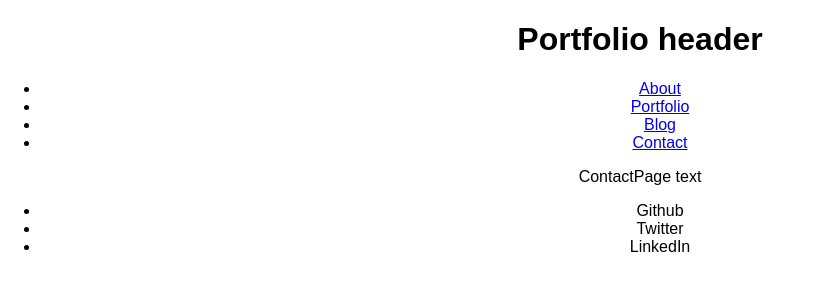
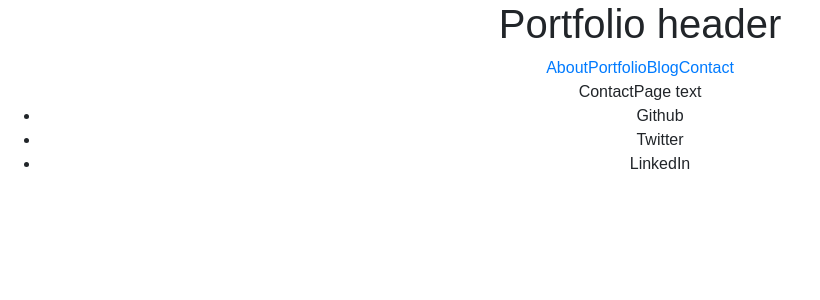
Before and after one commit to benhalverson/portfolio-2018, a React (Create React App) app: page /contact in a window 1280 px wide. Shown: the top 300 px of the page, without its empty margins (0-820 px from the left). Built offline with nearby package versions, Linux system fonts and the light colour scheme.

Commit message:
reactstrap and updated header

```diff
--- a/package.json
+++ b/package.json
@@ -3,11 +3,13 @@
   "version": "0.1.0",
   "private": true,
   "dependencies": {
+    "bootstrap": "4.1.3",
     "enzyme-adapter-react-16": "1.3.1",
     "react": "^16.4.2",
     "react-dom": "^16.4.2",
     "react-router-dom": "4.3.1",
-    "react-scripts": "1.1.5"
+    "react-scripts": "1.1.5",
+    "reactstrap": "6.4.0"
   },
   "scripts": {
     "start": "react-scripts start",
--- a/src/components/Header.js
+++ b/src/components/Header.js
@@ -1,17 +1,28 @@
 import React from 'react';
 import { NavLink } from 'react-router-dom';
+import { Nav, NavItem } from 'reactstrap';
+
 const Header = () => (
   <header>
     <h1>Portfolio header</h1>
     <nav>
-      <ul>
-        <li><NavLink to="/" activeClassName="is-active" exact={true}>About</NavLink></li>
-        <li><NavLink to="/portfolio" activeClassName="is-active">Portfolio</NavLink></li>
-        <li><NavLink to="/blog" activeClassName="is-active">Blog</NavLink></li>
-        <li><NavLink to="/contact" activeClassName="is-active">Contact</NavLink></li>
-      </ul>
+      <NavLink to="/" activeClassName="is-active" exact={true}>
+        About
+      </NavLink>
+
+      <NavLink to="/portfolio" activeClassName="is-active">
+        Portfolio
+      </NavLink>
+
+      <NavLink to="/blog" activeClassName="is-active">
+        Blog
+      </NavLink>
+
+      <NavLink to="/contact" activeClassName="is-active">
+        Contact
+      </NavLink>
     </nav>
   </header>
-)
+);
 
 export default Header;
--- a/src/index.js
+++ b/src/index.js
@@ -1,8 +1,7 @@
 import React from 'react';
 import ReactDOM from 'react-dom';
+import 'bootstrap/dist/css/bootstrap.css';
 import './index.css';
 import App from './App';
-import registerServiceWorker from './registerServiceWorker';
 
 ReactDOM.render(<App />, document.getElementById('root'));
-registerServiceWorker();
```
Also changed, not shown: 2 other files (tests, documents, lock files or other folders).
